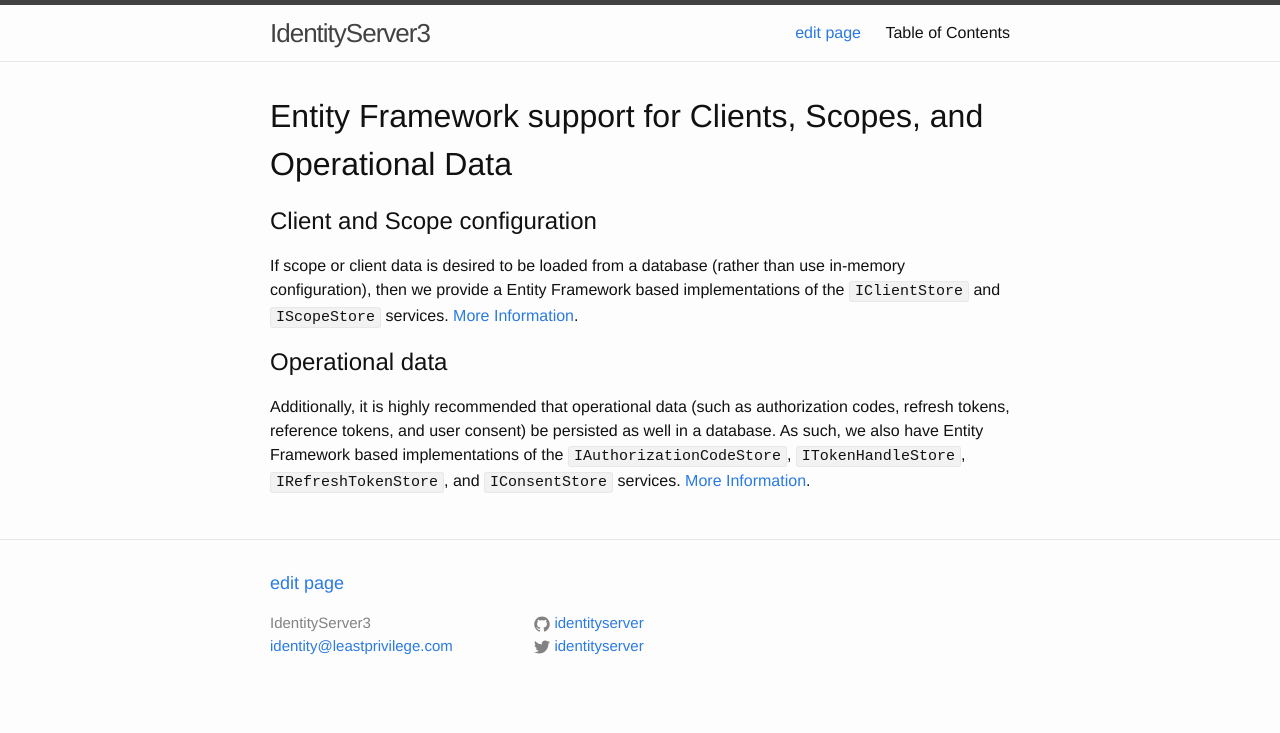
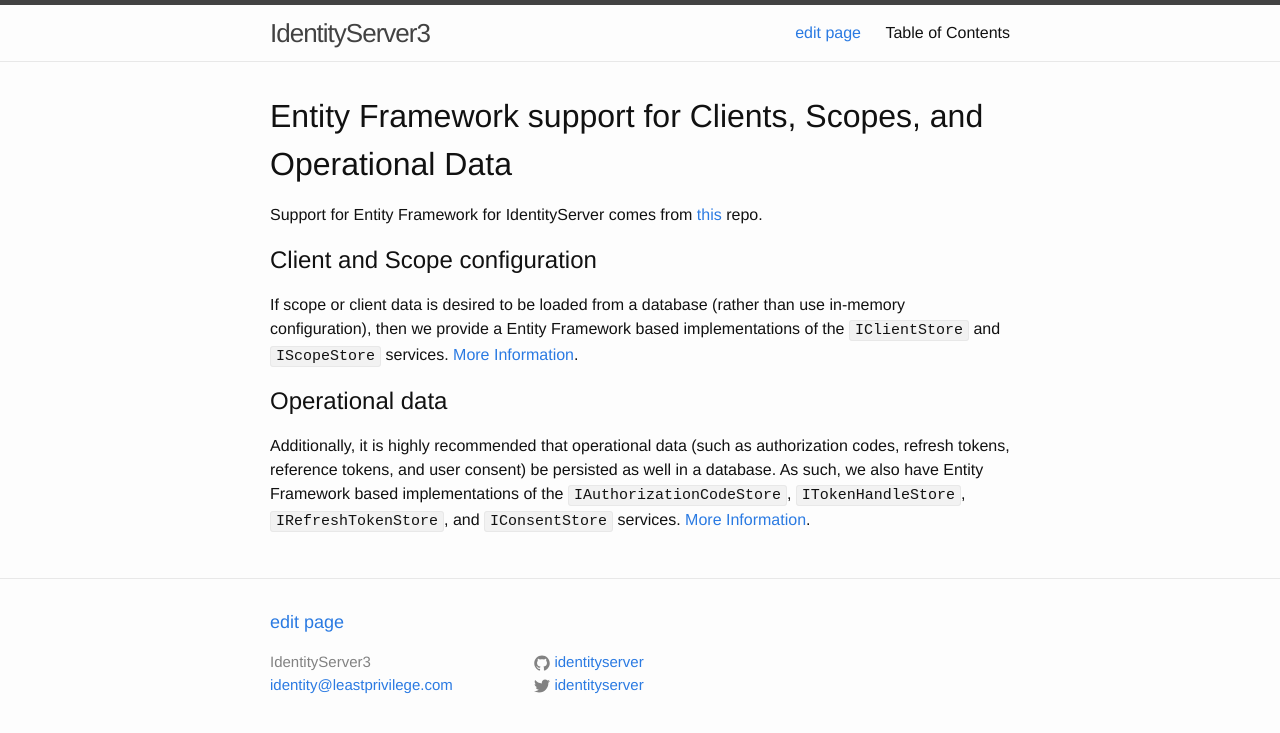
Before and after one commit to IdentityServer/Documentation, a Jekyll site: the page built from docs/ef/overview.md, in a window 1280 px wide. Shown: the top 733 px of the page. Built offline with Jekyll 4.4.1, drawn with Linux system fonts in a browser that asks for light colours; Markdown is read by kramdown in place of the engine named in the settings.

Commit message:
Update overview.md

```diff
--- a/docs/ef/overview.md
+++ b/docs/ef/overview.md
@@ -3,6 +3,8 @@
 ---
 
 #Entity Framework support for Clients, Scopes, and Operational Data
+
+Support for Entity Framework for IdentityServer comes from [this](https://github.com/IdentityServer/IdentityServer3.EntityFramework) repo.
 
 ## Client and Scope configuration
 
```
